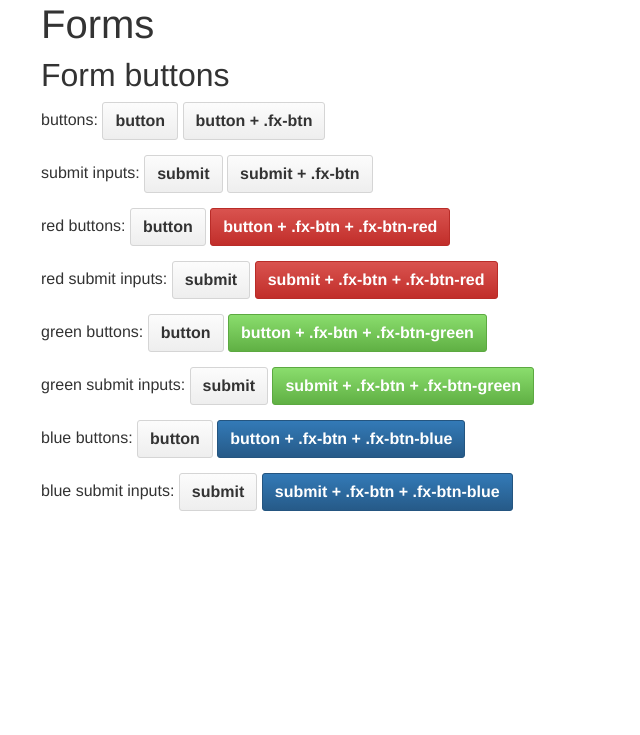
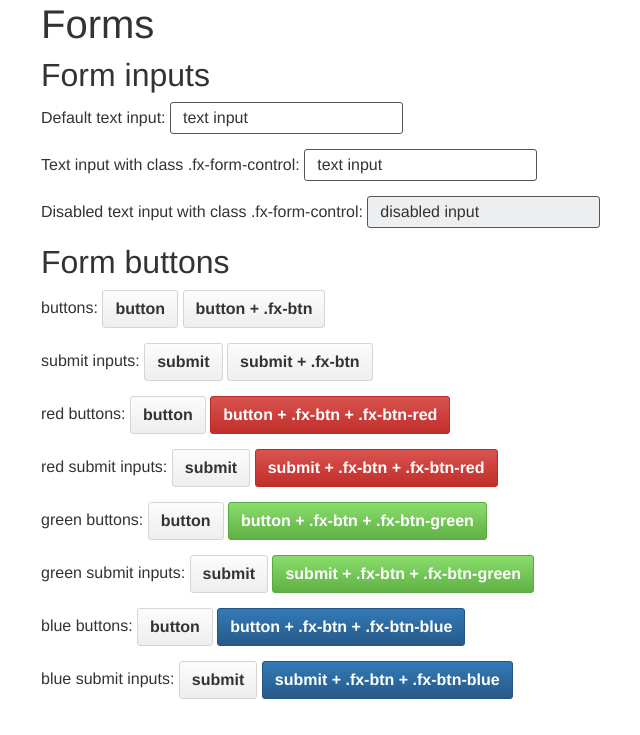
Before and after one commit to webvitalii/flexify, a PHP site: page /forms.php in a window 1280 px wide. Shown: the part 65-800 px from the top of the page, without its empty margins (14-654 px from the left). Run offline with PHP 8.4, Linux system fonts and the light colour scheme.

Commit message:
Added input styles

```diff
--- a/css/flexify.css
+++ b/css/flexify.css
@@ -986,16 +986,65 @@ template {
 	overflow: auto;
 }
 
+.fx-wrap select {
+	text-transform: none;
+}
+
 .fx-wrap input[type="search"] {
 	-webkit-appearance: none;
 }
+
+/* ========== forms - inputs ========== */
+
+.fx-wrap .fx-form-control,
+.fx-wrap [type="text"],
+.fx-wrap [type="search"],
+.fx-wrap [type="email"],
+.fx-wrap [type="url"],
+.fx-wrap [type="tel"],
+.fx-wrap [type="number"],
+.fx-wrap [type="range"],
+.fx-wrap [type="date"],
+.fx-wrap [type="month"],
+.fx-wrap [type="week"],
+.fx-wrap [type="time"],
+.fx-wrap [type="datetime"],
+.fx-wrap [type="datetime-local"],
+.fx-wrap [type="color"] {
+	padding: 6px 12px;
+	font-size: 16px;
+	line-height: 16px;
+	color: #333;
+	background-color: #fff;
+	background-image: none;
+	border: 1px solid #555;
+	border-radius: 3px;
+}
+
+.fx-form-control:focus {
+	border-color: #337ab7;
+	outline: none;
+}
+
+.fx-wrap .fx-form-control:disabled,
+.fx-wrap .fx-form-control[readonly],
+.fx-wrap fieldset[disabled] .fx-form-control {
+	background-color: #eceeef;
+	opacity: 1;
+}
+
+.fx-wrap .fx-form-control[disabled],
+.fx-wrap fieldset[disabled] .fx-form-control {
+	cursor: not-allowed;
+}
+
+/* ========== forms - buttons ========== */
 
 .fx-wrap button {
 	overflow: visible;
 }
 
-.fx-wrap button,
-.fx-wrap select {
+.fx-wrap button {
 	text-transform: none;
 }
 
--- a/forms.php
+++ b/forms.php
@@ -3,6 +3,18 @@
 <?php include('inc/_menu.php'); ?>
 
 	<h1>Forms</h1>
+
+	<h2>Form inputs</h2>
+
+	<form>
+
+		<p>Default text input: <input type="text" value="text input" /></p>
+
+		<p>Text input with class .fx-form-control: <input type="text" class="fx-form-control" value="text input" /></p>
+
+		<p>Disabled text input with class .fx-form-control: <input type="text" class="fx-form-control" value="disabled input" disabled="disabled" /></p>
+
+	</form>
 
 	<h2>Form buttons</h2>
 
```
